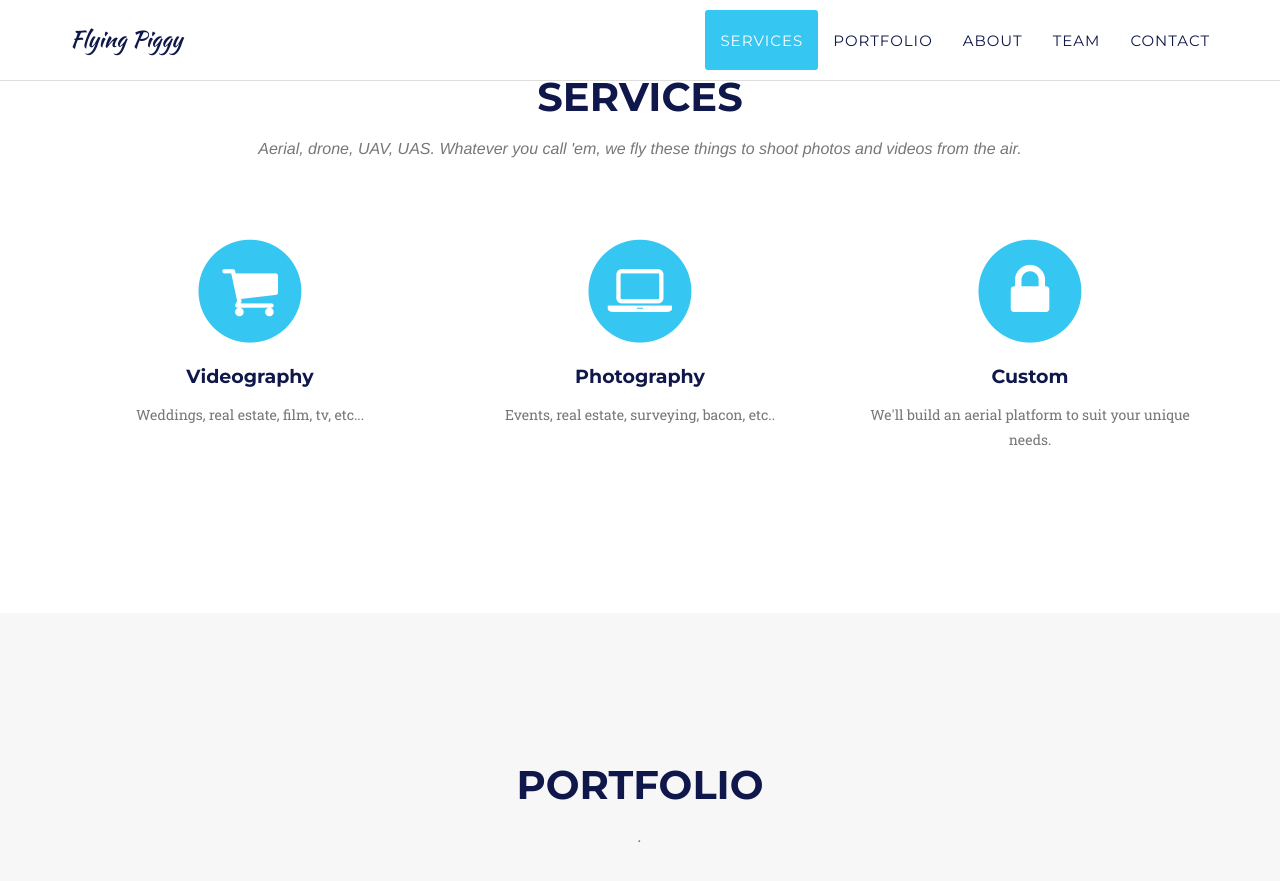
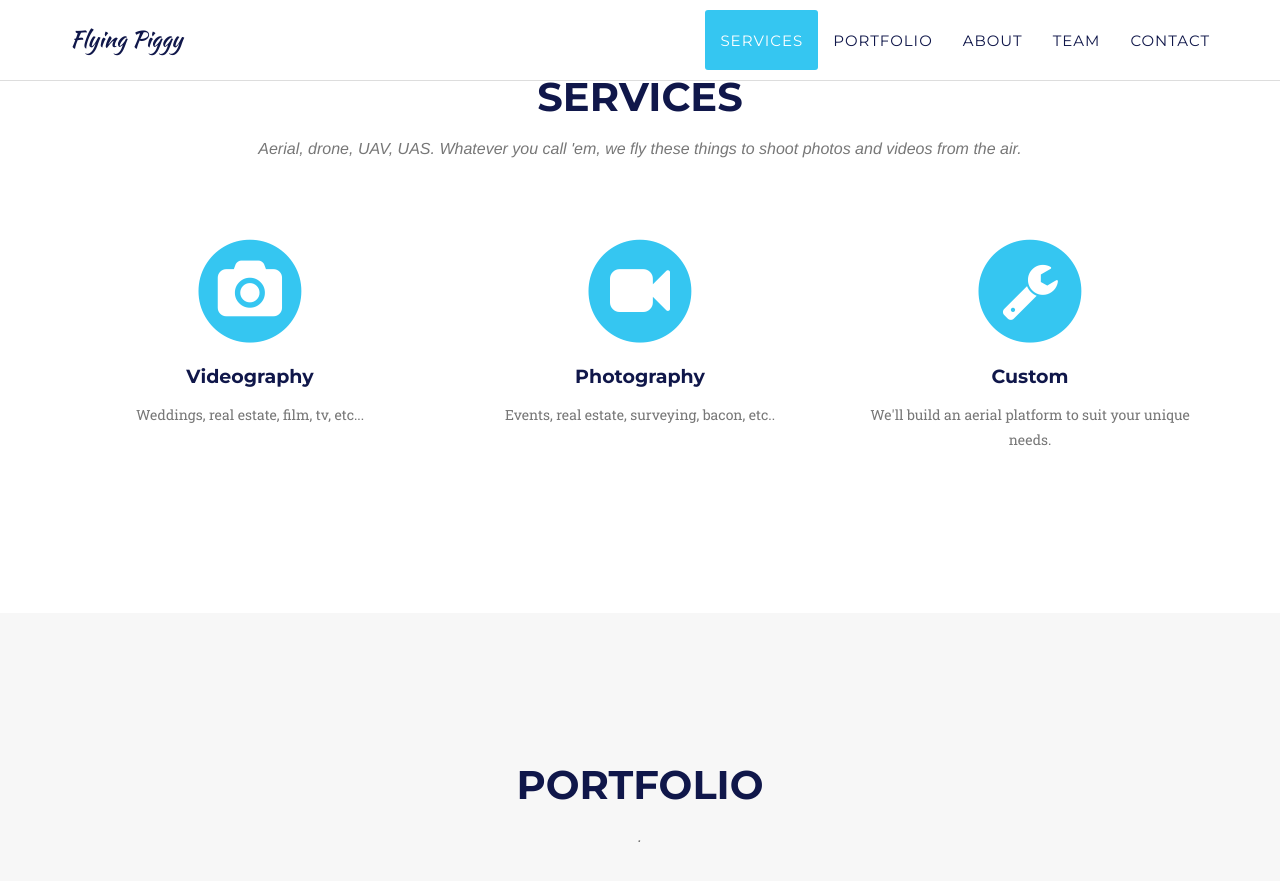
Before and after one commit to dronepiggy/dronepiggy.github.io, a Jekyll site: the page built from index.html, in a window 1280 px wide and 900 px high, scrolled down 833 px. Shown: the top 881 px of the window. Built offline with Jekyll 4.4.1, drawn with Linux system fonts in a browser that asks for light colours; some web fonts are replaced.

Commit message:
fa fa away

```diff
--- a/_includes/services.html
+++ b/_includes/services.html
@@ -11,7 +11,7 @@
                 <div class="col-md-4">
                     <span class="fa-stack fa-4x">
                         <i class="fa fa-circle fa-stack-2x text-primary"></i>
-                        <i class="fa fa-shopping-cart fa-stack-1x fa-inverse"></i>
+                        <i class="fa fa-camera fa-stack-1x fa-inverse"></i>
                     </span>
                     <h4 class="service-heading">Videography</h4>
                     <p class="text-muted">Weddings, real estate, film, tv, etc...</p>
@@ -19,7 +19,7 @@
                 <div class="col-md-4">
                     <span class="fa-stack fa-4x">
                         <i class="fa fa-circle fa-stack-2x text-primary"></i>
-                        <i class="fa fa-laptop fa-stack-1x fa-inverse"></i>
+                        <i class="fa fa-video-camera fa-stack-1x fa-inverse"></i>
                     </span>
                     <h4 class="service-heading">Photography</h4>
                     <p class="text-muted">Events, real estate, surveying, bacon, etc..</p>
@@ -27,7 +27,7 @@
                 <div class="col-md-4">
                     <span class="fa-stack fa-4x">
                         <i class="fa fa-circle fa-stack-2x text-primary"></i>
-                        <i class="fa fa-lock fa-stack-1x fa-inverse"></i>
+                        <i class="fa fa-wrench fa-stack-1x fa-inverse"></i>
                     </span>
                     <h4 class="service-heading">Custom</h4>
                     <p class="text-muted">We'll build an aerial platform to suit your unique needs.</p>
```
